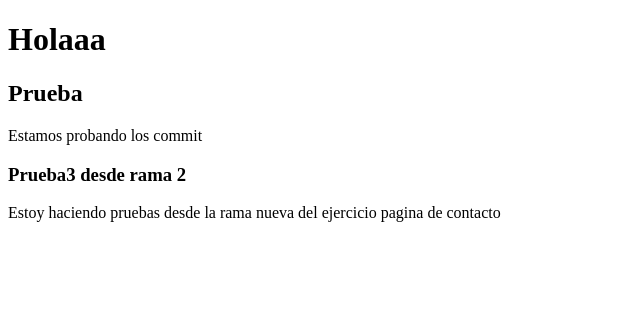
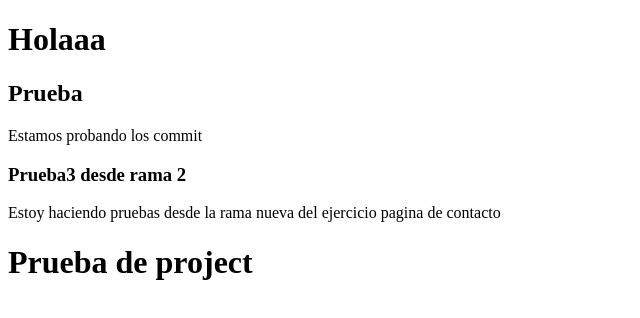
Before and after one commit to Aymee10/ramas-ej, a plain HTML site: page index.html in a window 1280 px wide. Shown: the whole page, without its empty margins (0-640 px from the left). Drawn offline with Linux system fonts and the light colour scheme.

```diff
--- a/index.html
+++ b/index.html
@@ -11,5 +11,6 @@
     <p>Estamos probando los commit</p>
     <h3>Prueba3 desde rama 2</h3>
     <p>Estoy haciendo pruebas desde la rama nueva del ejercicio pagina de contacto</p>
-</body>
+     <h1>Prueba de project</h1>
+ </body>
 </html>
```
